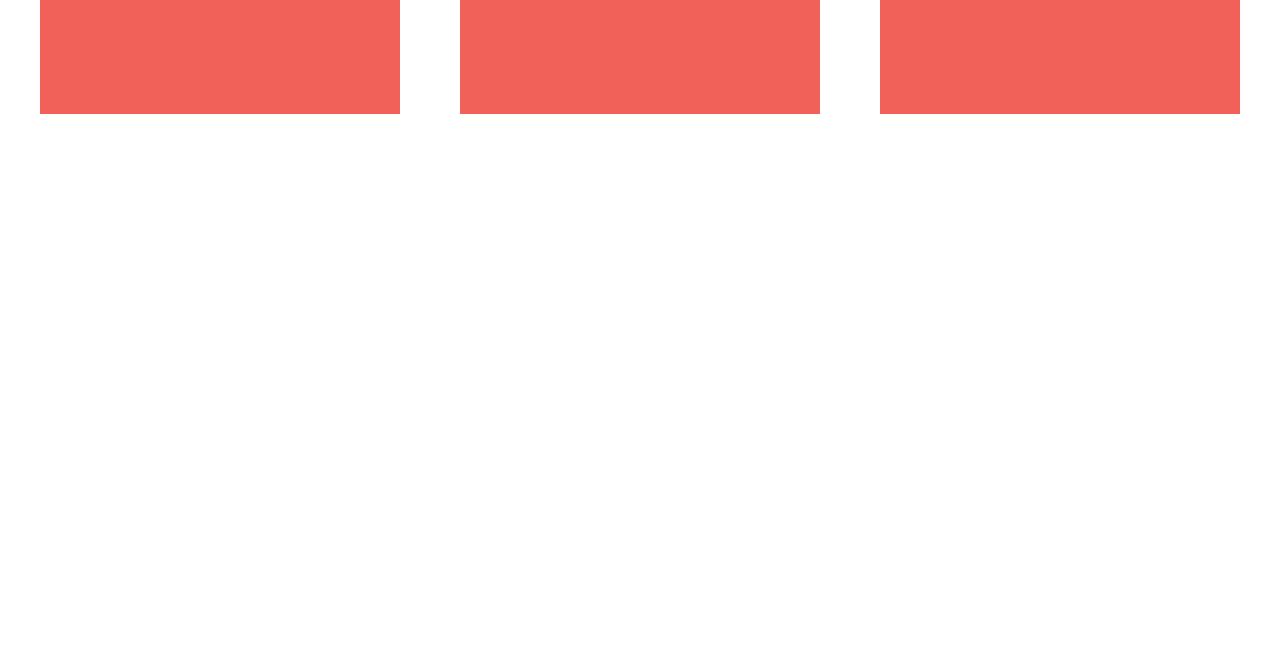
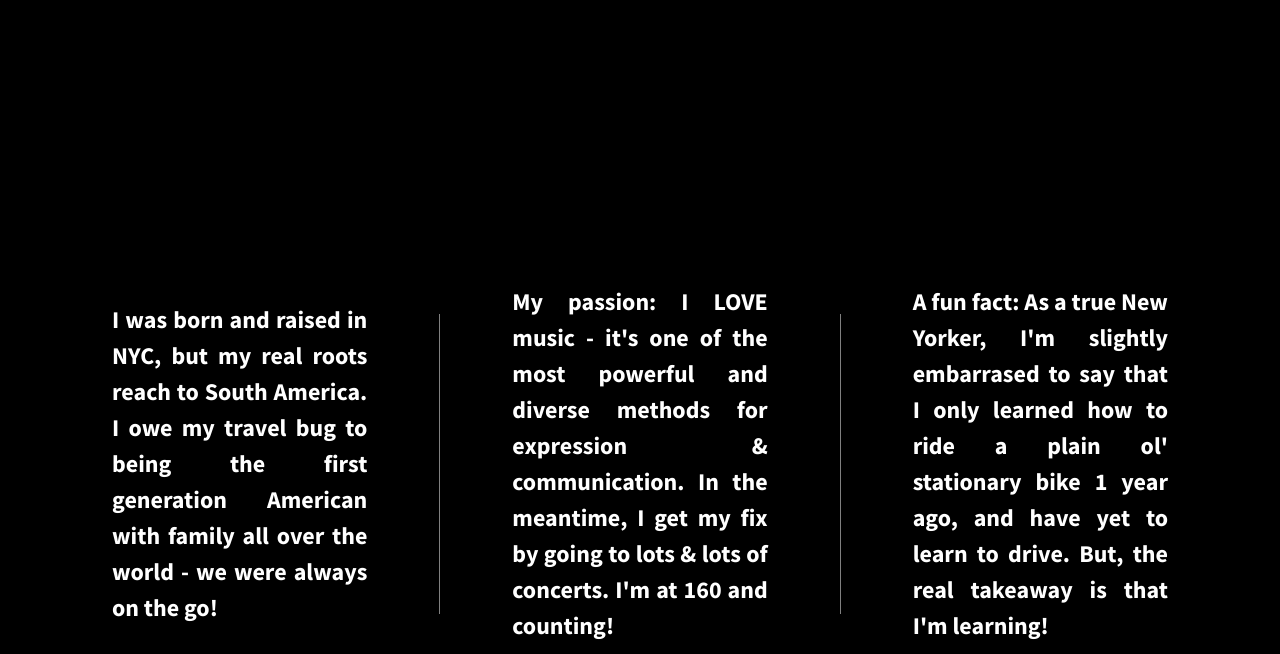
Before and after one commit to smith-gary/flex-practice-3, a plain HTML site: page index.html in a window 1280 px wide. Shown: the part 226-880 px from the top of the page. Drawn offline with nearby package versions, Linux system fonts and the light colour scheme.

Commit message:
Content change and div adjustment

```diff
--- a/css/main.css
+++ b/css/main.css
@@ -97,7 +97,7 @@ textarea {
 
 
 html {
-  background-color: #fff;
+  background-color: #000;
   height: 100%;
 }
 
@@ -113,19 +113,29 @@ body {
   font-weight: 700;
   display: flex;
   justify-content: space-between;
+  align-items: flex-end;
+  height: 100%;
 }
 
 .div-1, .div-2, .div-3 {
   /*give the divs a width of 30%, add display:flex, set justify-content and align-items to center*/
   color: #fff;
   line-height: 1.5em;
-  font-size: 1.6em;
-  background-color: #f16059;
+  font-size: 1.2em;
   height: 300px;
   width: 30%;
   display: flex;
   justify-content: center;
   align-items: center;
+  text-align: justify;
+  padding: 0 3em 0 3em;
+}
+
+.div-2 {
+    border-left: solid grey;
+    border-right: solid gray;
+    border-left-width: .01em;
+    border-right-width: .01em;
 }
 
 
--- a/index.html
+++ b/index.html
@@ -23,13 +23,13 @@
 
         <section class="wrapper">
             <div class="div-1">
-                Div 1
+                <p>I was born and raised in NYC, but my real roots reach to South America. I owe my travel bug to being the first generation American with family all over the world - we were always on the go!</p>
             </div>
             <div class="div-2">
-                Div 2
+                <p>My passion: I LOVE music - it's one of the most powerful and diverse methods for expression &amp communication. In the meantime, I get my fix by going to lots &amp lots of concerts. I'm at 160 and counting!</p>
             </div>
             <div class="div-3">
-                Div 3
+                <p>A fun fact: As a true New Yorker, I'm slightly embarrased to say that I only learned how to ride a plain ol' stationary bike 1 year ago, and have yet to learn to drive. But, the real takeaway is that I'm learning!</p>
             </div>
         </section>
 
```
